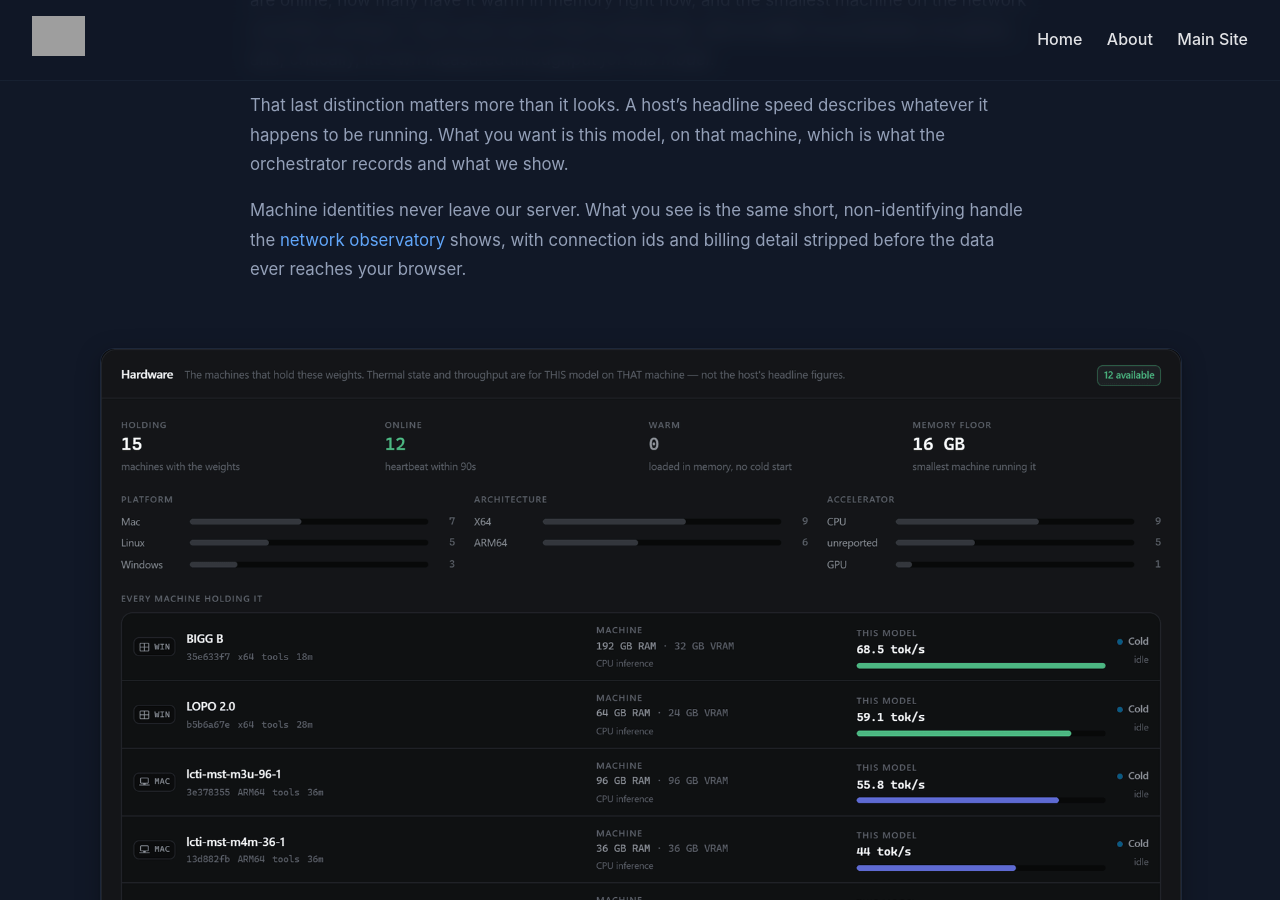
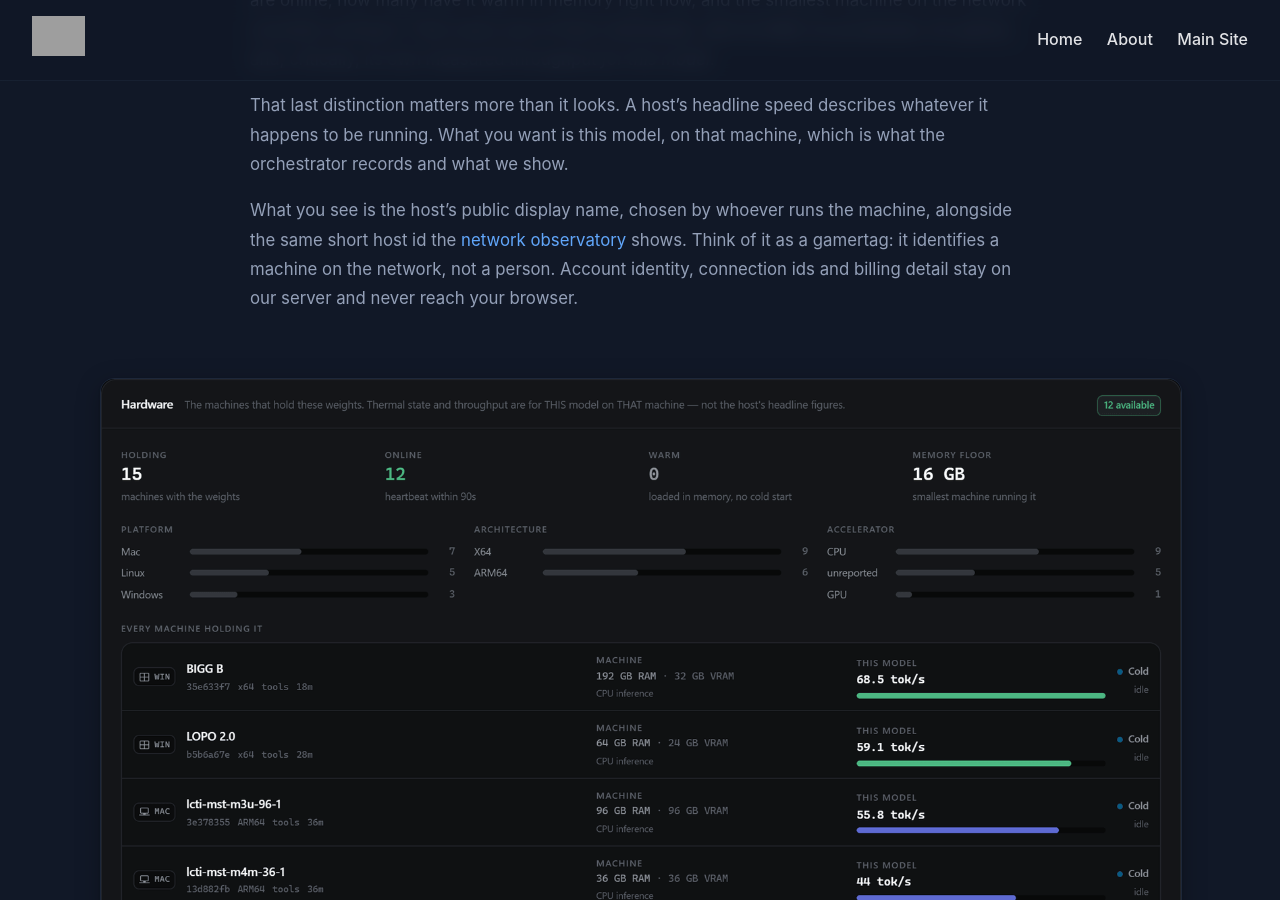
Before and after one commit to PeerLLM/peerllm.github.io, a Jekyll site: the page built from _posts/2026-08-30-introducing-peerllm-models.md, in a window 1280 px wide and 900 px high, scrolled down 3140 px. Built offline with Jekyll 4.4.1, drawn with Linux system fonts in a browser that asks for light colours; comment, search, counter and statistics services are not loaded; grey boxes are pictures that could not be loaded.

Commit message:
fix(models post): describe host names accurately
Section 2 said machine identities "never leave our server" and that the page
shows a "non-identifying handle." The observatory publishes each host's chosen
display name alongside a short id, and the table two sections below prints four
of them, so the post contradicted itself and described a design that is not the
one running.

The publication is intended - a display name is a gamertag for a machine - so
the table stays and the sentence now says what actually happens. Account
identity, connection ids and billing detail genuinely do stay on the server,
which is the part worth reassuring people about.

Co-Authored-By: Claude Opus 5 <noreply@anthropic.com>

```diff
--- a/_posts/2026-08-30-introducing-peerllm-models.md
+++ b/_posts/2026-08-30-introducing-peerllm-models.md
@@ -56,7 +56,7 @@ Not "recommended: 16GB VRAM". The actual machines: how many hold the weights, ho
 
 That last distinction matters more than it looks. A host's headline speed describes whatever it happens to be running. What you want is this model, on that machine, which is what the orchestrator records and what we show.
 
-Machine identities never leave our server. What you see is the same short, non-identifying handle the [network observatory](https://networks.peerllm.com) shows, with connection ids and billing detail stripped before the data ever reaches your browser.
+What you see is the host's public display name, chosen by whoever runs the machine, alongside the same short host id the [network observatory](https://networks.peerllm.com) shows. Think of it as a gamertag: it identifies a machine on the network, not a person. Account identity, connection ids and billing detail stay on our server and never reach your browser.
 
 <div class="post-image shot wide">
   <img src="/assets/images/models-hardware.png"
```
